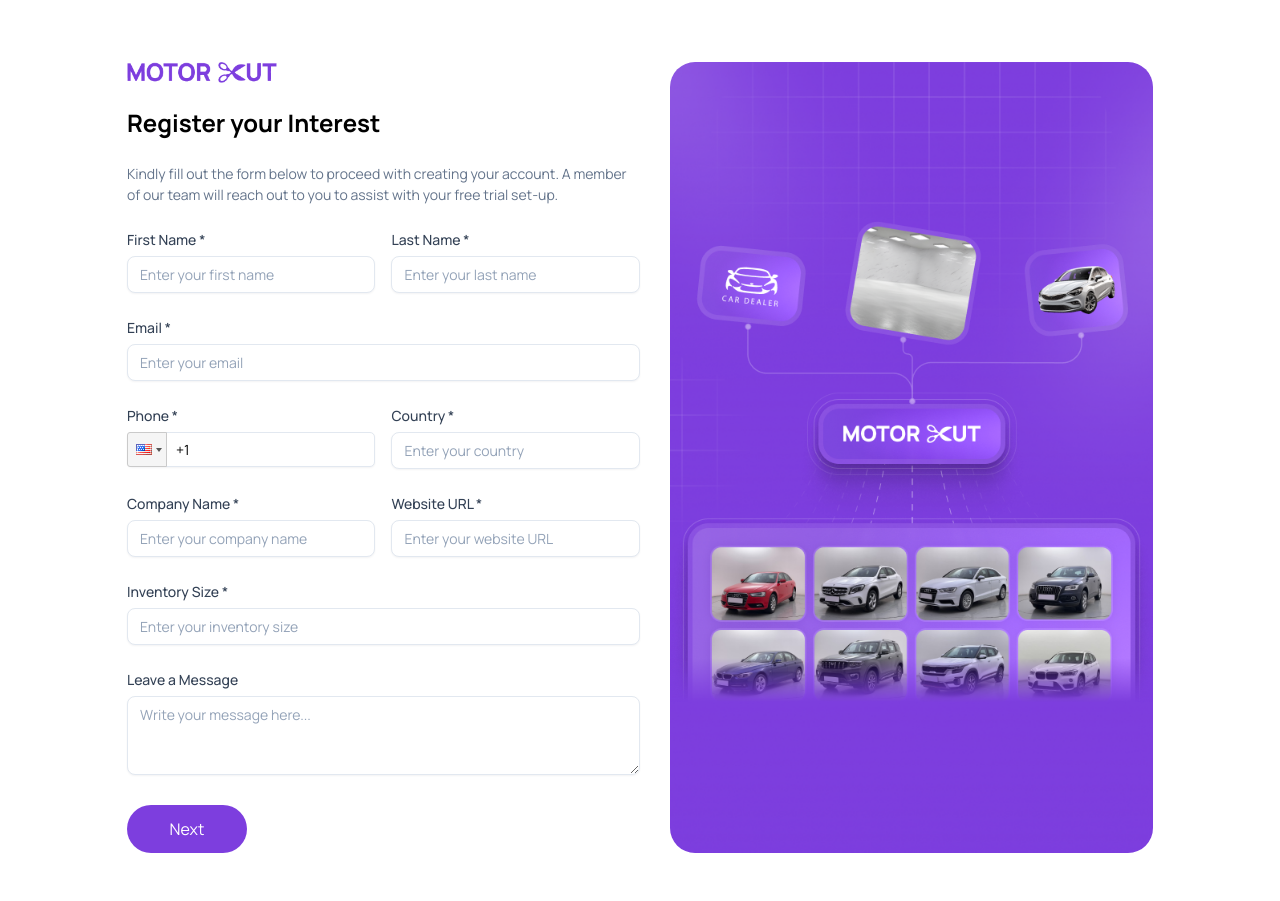
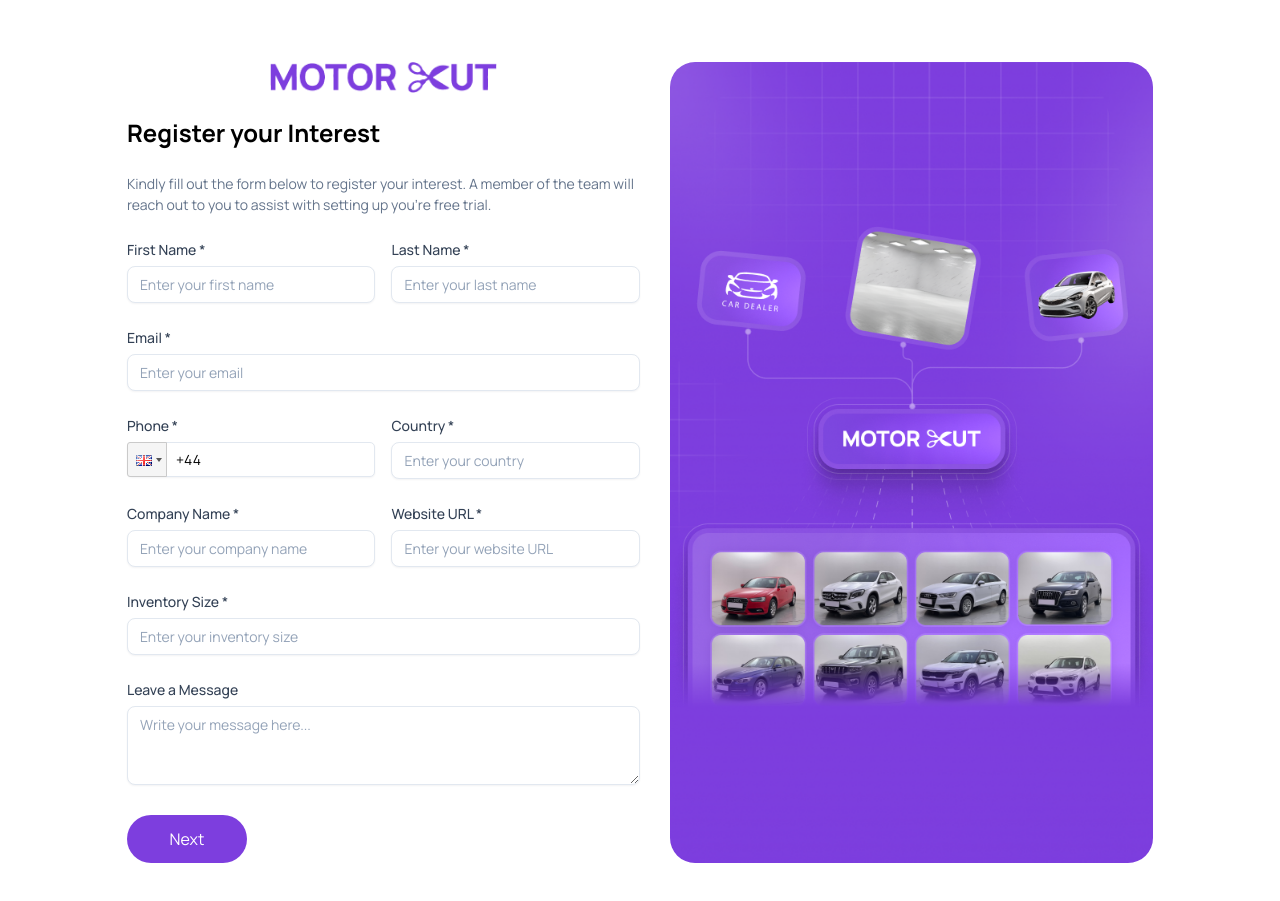
Before and after one commit to qamarsharif19/Motorcut_form, a Next.js app: page / in a window 1280 px wide. Built offline with nearby package versions, Linux system fonts and the light colour scheme.

Commit message:
chris updates

```diff
--- a/src/app/globals.css
+++ b/src/app/globals.css
@@ -199,6 +199,11 @@
     label, input, textarea {
       font-size: 14px;
     }
+    .logo_image_div {
+      display: flex;
+
+      justify-content: center;
+  }
 
 @media only screen and (max-width:767px) {
   .maindiv {
--- a/src/app/layout.tsx
+++ b/src/app/layout.tsx
@@ -21,7 +21,7 @@
 });
 
 export const metadata: Metadata = {
-  title: "Motorcut Custom Form",
+  title: "MotorCut | Register Interest",
   description: "Custom form for leads",
 };
 
--- a/src/components/custom_form.tsx
+++ b/src/components/custom_form.tsx
@@ -63,16 +63,18 @@
     <div className="formdiv">
       <form onSubmit={handleSubmit(onSubmit)} className="space-y-6">
         {/* Heading */}
+        <div className="logo_image_div">
          <Image
             src="/motorcut_logo.png"
             alt="Company Logo"
             width={150}
             height={50}
-            className="h-auto"
+            className="h-auto logoimage"
           />
+          </div>
         <h1 className="text-2xl font-bold text-left">Register your Interest</h1>
         <p className="fillform">
-          Kindly fill out the form below to proceed with creating your account. A member of our team will reach out to you to assist with your free trial set-up.
+          Kindly fill out the form below to register your interest. A member of the team will reach out to you to assist with setting up you're free trial.
         </p>
 
         {/* First Name & Last Name */}
@@ -110,7 +112,7 @@
           <div>
             <label className="block font-medium">Phone *</label>
             <PhoneInput
-              country={"us"}
+              country={"gb"}
               onChange={(phone) => setValue("user_phone", phone)}
               inputClass="border border-gray-300 w-full focus:ring-2 focus:ring-purple-500"
               containerClass="w-full"
```
